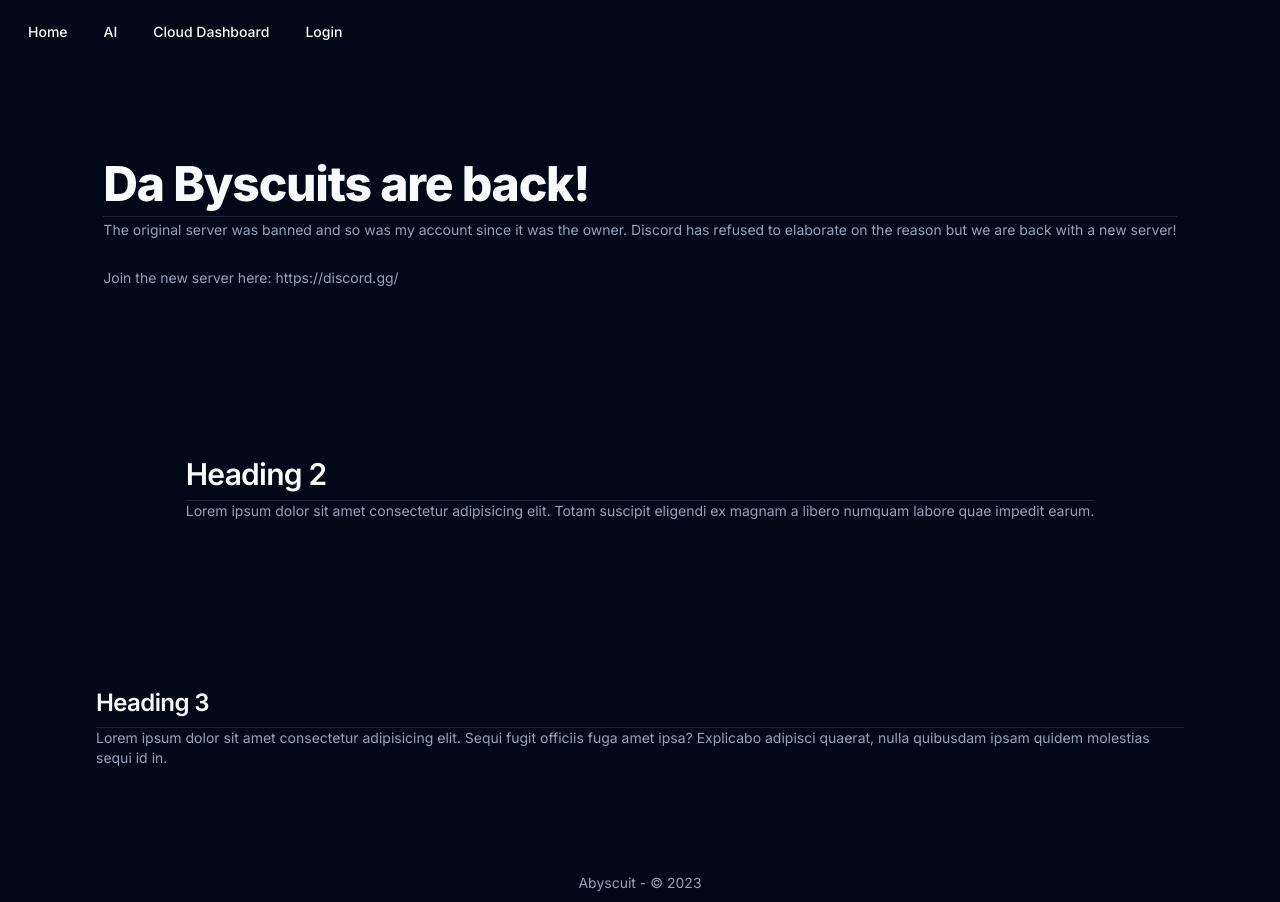
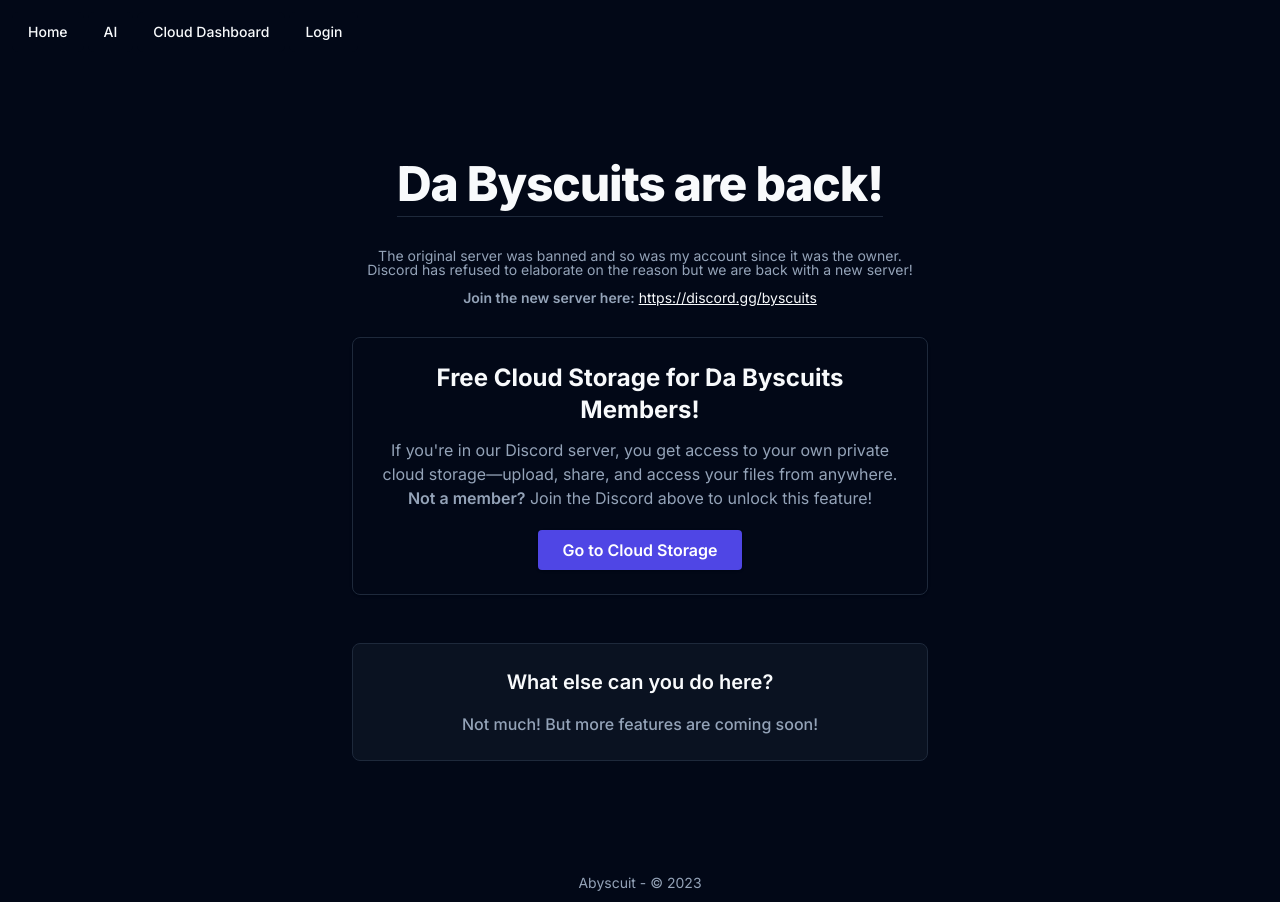
Before and after one commit to Abyscuit/byscuits_site, a Next.js app: page / in a window 1280 px wide. Built offline with nearby package versions, Linux system fonts and the light colour scheme; no server answers.

Commit message:
feat: add check for discord server

```diff
--- a/src/app/api/auth/[...nextauth]/route.ts
+++ b/src/app/api/auth/[...nextauth]/route.ts
@@ -1,5 +1,6 @@
 import NextAuth from "next-auth";
 import DiscordProvider from "next-auth/providers/discord";
+import axios from 'axios';
 
 const authOptions = {
   providers: [
@@ -23,8 +24,19 @@
     maxAge: 30 * 24 * 60 * 60, // 30 days
   },
   callbacks: {
-    async signIn(params: any) {
-      return params;
+    async signIn({ account, user }: any) {
+      // Fetch guilds and attach to user for JWT callback
+      if (account?.access_token) {
+        try {
+          const guildsRes = await axios.get('https://discord.com/api/users/@me/guilds', {
+            headers: { Authorization: `Bearer ${account.access_token}` },
+          });
+          user.guilds = guildsRes.data.map((g: any) => g.id);
+        } catch (e) {
+          user.guilds = [];
+        }
+      }
+      return true;
     },
     async session({ session, token }: any) {
       if (token) {
@@ -33,11 +45,15 @@
           email: token.email,
           name: token.name,
           image: token.picture,
+          guilds: token.guilds,
         };
       }
       return session;
     },
     async jwt({ token, user, account }: any) {
+      if (user && user.guilds) {
+        token.guilds = user.guilds;
+      }
       if (account && user) {
         token.accessToken = account.access_token;
       }
--- a/src/app/cloud-dashboard/page.tsx
+++ b/src/app/cloud-dashboard/page.tsx
@@ -286,6 +286,8 @@
     return iconMap[extension || ''] || '📄';
   };
 
+  const REQUIRED_GUILD_ID = '1257795491232616629';
+
   if (status === 'loading') return <div>Loading...</div>;
   if (!session) {
     return (
@@ -294,6 +296,23 @@
           <h1 className="text-2xl font-bold mb-4 text-center">Login Required</h1>
           <Button onClick={() => signIn('discord')}>
             Login with Discord
+          </Button>
+        </div>
+      </main>
+    );
+  }
+
+  if (!session?.user || !Array.isArray((session.user as any).guilds) || !(session.user as any).guilds.includes(REQUIRED_GUILD_ID)) {
+    return (
+      <main className="flex min-h-screen flex-col items-center justify-center p-2 py-4 md:p-24">
+        <div className="space-y-6 p-8 bg-secondary/25 rounded-lg w-full max-w-lg flex flex-col items-center">
+          <h1 className="text-2xl font-bold mb-4 text-center">Discord Membership Required</h1>
+          <p className="text-center text-muted-foreground mb-6">
+            You must be a member of the Da Byscuits Discord server to use cloud storage.<br/>
+            <a href={atob("aHR0cHM6Ly9kaXNjb3JkLmdnL2J5c2N1aXRz")} target="_blank" rel="noopener noreferrer" className="underline text-primary">Join the server here</a> and then sign in again.
+          </p>
+          <Button onClick={() => signIn('discord')}>
+            Re-check Membership
           </Button>
         </div>
       </main>
--- a/src/app/page.tsx
+++ b/src/app/page.tsx
@@ -1,44 +1,47 @@
 export default function Home() {
-  const discordLink = 'https://discord.gg/';
+  const discordLink = atob('aHR0cHM6Ly9kaXNjb3JkLmdnL2J5c2N1aXRz');
   return (
-    <main className='flex min-h-screen flex-col items-center justify-between p-24'>
-      <div>
-        <h1 className='scroll-m-20 border-b pb-2 text-4xl font-extrabold tracking-tight lg:text-5xl'>
+    <main className='flex min-h-screen flex-col items-center justify-between p-8 md:p-24'>
+      <div className="max-w-xl w-full flex flex-col gap-8 items-center">
+        <h1 className='scroll-m-20 border-b pb-2 text-4xl font-extrabold tracking-tight lg:text-5xl text-center'>
           Da Byscuits are back!
         </h1>
-        <small className='text-sm leading-none text-muted-foreground'>
-          The original server was banned and so was my account since it was the
-          owner. Discord has refused to elaborate on the reason but we are back
-          with a new server!
+        <small className='text-sm leading-none text-muted-foreground text-center'>
+          The original server was banned and so was my account since it was the owner. Discord has refused to elaborate on the reason but we are back with a new server!
           <br /> <br />
-          Join the new server here:{' '}
+          <span className="font-semibold">Join the new server here:</span>{' '}
           <a
             href={discordLink}
             target='_blank'
-            rel='noopener noreferrer'>
+            rel='noopener noreferrer'
+            className="underline text-primary hover:text-primary/80"
+          >
             {discordLink}
           </a>
         </small>
-      </div>
-      <div>
-        <h2 className='scroll-m-20 border-b pb-2 text-3xl font-semibold tracking-tight transition-colors first:mt-0'>
-          Heading 2
-        </h2>
-        <p className='text-sm text-muted-foreground'>
-          Lorem ipsum dolor sit amet consectetur adipisicing elit. Totam
-          suscipit eligendi ex magnam a libero numquam labore quae impedit
-          earum.
-        </p>
-      </div>
-      <div>
-        <h3 className='scroll-m-20 border-b pb-2 text-2xl font-semibold tracking-tight'>
-          Heading 3
-        </h3>
-        <p className='text-sm text-muted-foreground'>
-          Lorem ipsum dolor sit amet consectetur adipisicing elit. Sequi fugit
-          officiis fuga amet ipsa? Explicabo adipisci quaerat, nulla quibusdam
-          ipsam quidem molestias sequi id in.
-        </p>
+
+        {/* Cloud Storage Promo */}
+        <div className="w-full bg-card border rounded-lg p-6 flex flex-col items-center gap-3 shadow">
+          <h2 className="text-2xl font-bold text-center">Free Cloud Storage for Da Byscuits Members!</h2>
+          <p className="text-center text-muted-foreground">
+            If you&apos;re in our Discord server, you get access to your own private cloud storage—upload, share, and access your files from anywhere.<br/>
+            <span className="font-semibold">Not a member?</span> Join the Discord above to unlock this feature!
+          </p>
+          <a href="/cloud-dashboard">
+            <button className="mt-2 px-6 py-2 bg-indigo-600 text-white rounded font-semibold shadow hover:bg-indigo-700 transition-colors">
+              Go to Cloud Storage
+            </button>
+          </a>
+        </div>
+
+        {/* Sticky Community Features Teaser */}
+        <div className="w-full bg-secondary/30 border rounded-lg p-6 flex flex-col gap-2 items-center mt-4">
+          <h3 className="text-xl font-semibold mb-2">What else can you do here?</h3>
+          <div className="text-muted-foreground text-center text-base font-medium">
+            Not much!
+            But more features are coming soon!
+          </div>
+        </div>
       </div>
     </main>
   );
```
